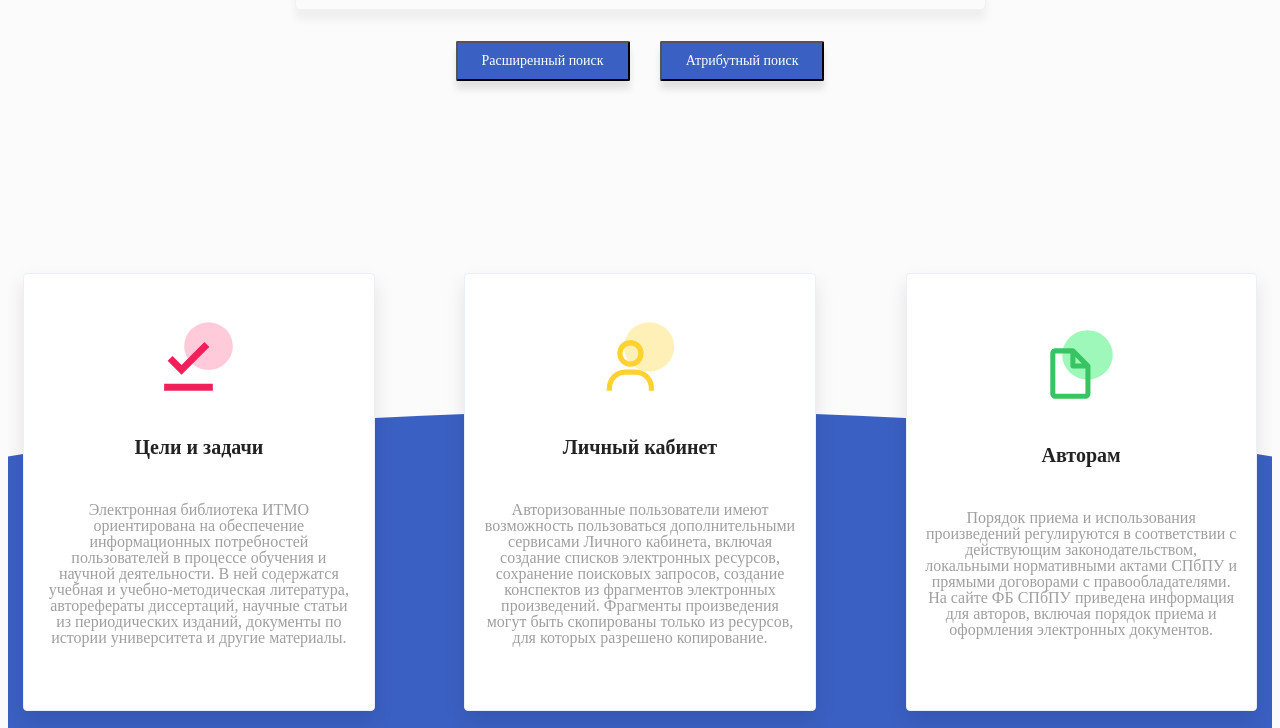
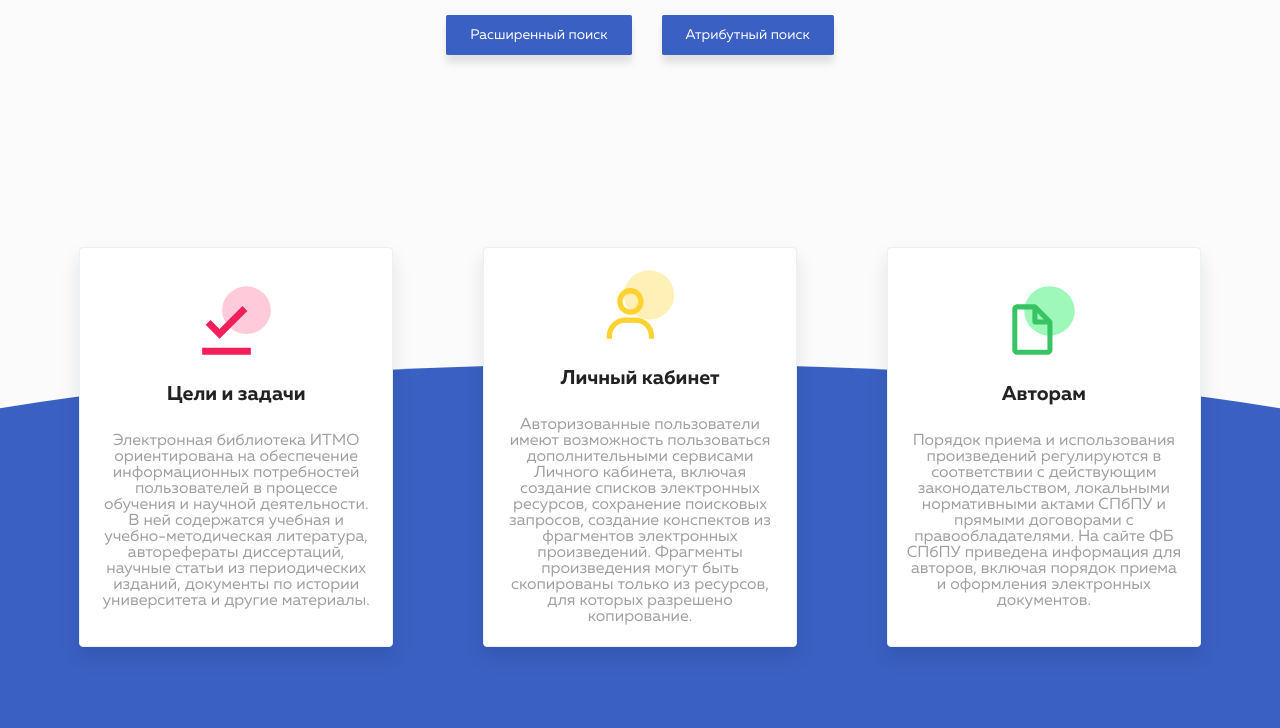
Before and after one commit to dreamybo1/library, a plain HTML site: page index.html in a window 1280 px wide. Shown: the part 415-1143 px from the top of the page. Drawn offline with Linux system fonts and the light colour scheme.

Commit message:
Update index.html

```diff
--- a/index.html
+++ b/index.html
@@ -5,6 +5,8 @@
     <meta name="viewport" content="width=device-width, initial-scale=1.0">
     <title>Library</title>
     <link rel="stylesheet" href="./styles/style.css">
+    <link rel="stylesheet" href="./styles/fonts.css">
+    <link rel="stylesheet" href="./styles/reset.css">
 </head>
 <body>
     <div class="wrap">
```
